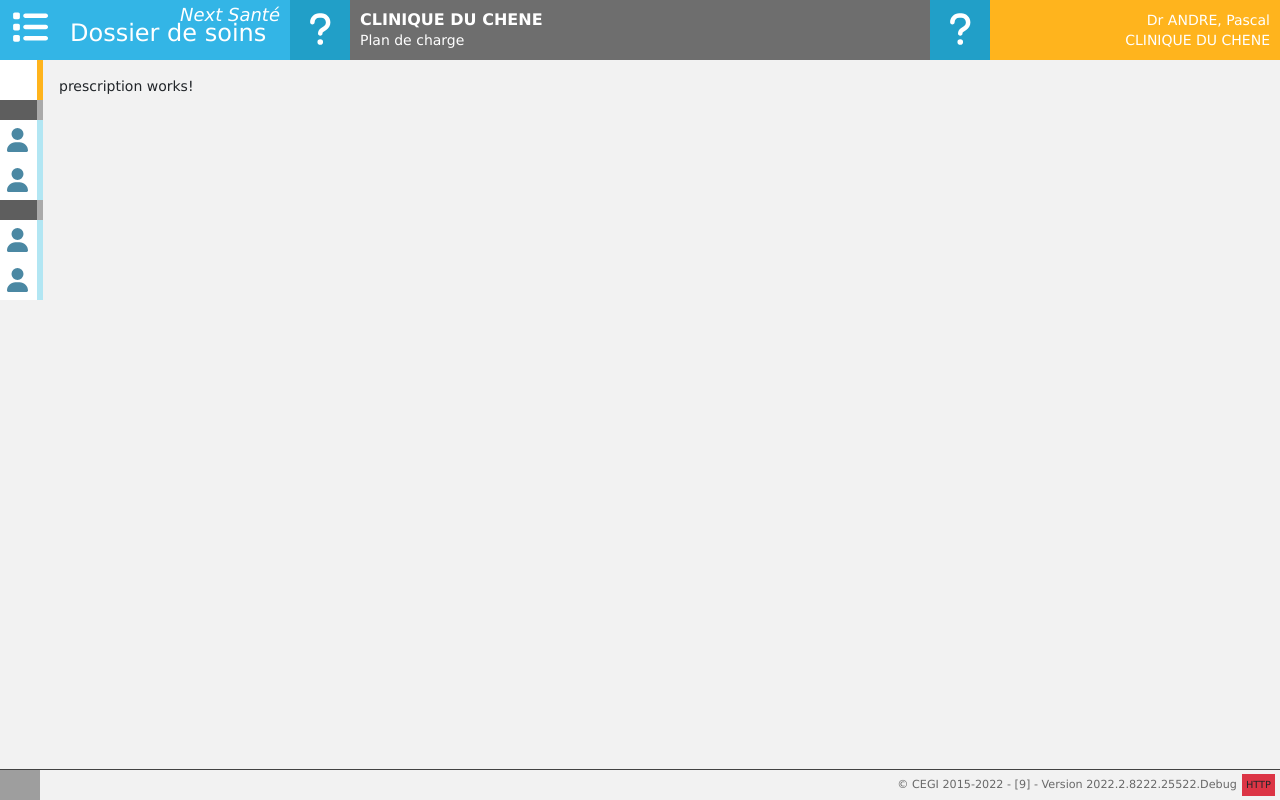
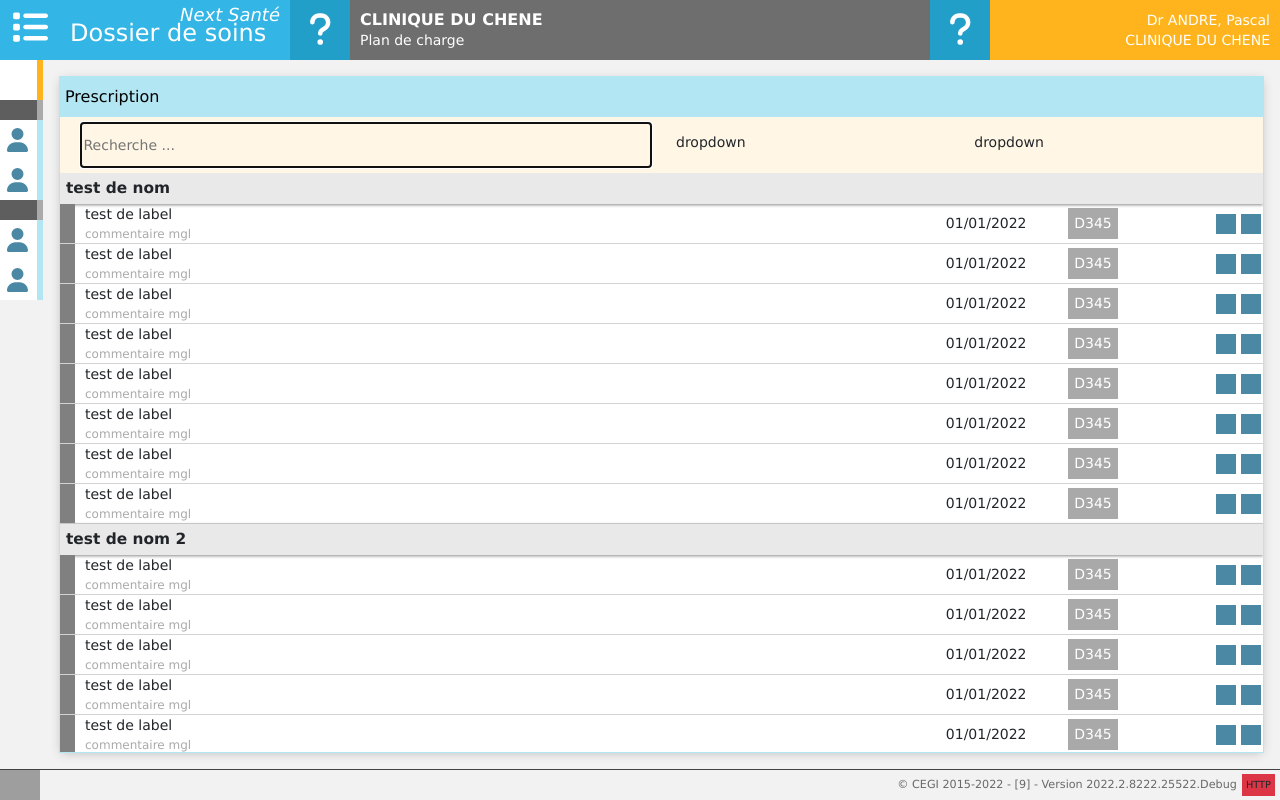
Before and after one commit to Drallireeh/angular-poc, an Angular app: page /prescription in a window 1280 px wide. Built offline with nearby package versions, Linux system fonts and the light colour scheme; grey boxes are pictures that could not be loaded.

Commit message:
Create panel prescription + dynamic title panel

```diff
--- a/angular.json
+++ b/angular.json
@@ -106,5 +106,8 @@
         }
       }
     }
+  },
+  "cli": {
+    "analytics": "22385333-dc94-4bd5-8149-33800ce16d6d"
   }
 }
--- a/src/app/allergies-pathologies/allergies-pathologies.component.html
+++ b/src/app/allergies-pathologies/allergies-pathologies.component.html
@@ -1,4 +1,4 @@
-<app-panel>
+<app-panel idString="allergPanelId" panelTitle="Allergies / Pathologies">
     <app-panel-body-filters>
         <div class="row">
             <div id="filter-input" class="col-md-6 col-lg-6 col-sm-6">
--- a/src/app/panel/panel.component.html
+++ b/src/app/panel/panel.component.html
@@ -1,5 +1,5 @@
 <div class="panel panel-primary flex-grow-1 flex-basis-none" id={{idString}}>
-    <app-panel-heading title="Allergies / Antécédents"></app-panel-heading>
+    <app-panel-heading title={{panelTitle}}></app-panel-heading>
     <app-panel-body>
         <ng-content></ng-content>
     </app-panel-body>
--- a/src/app/panel/panel.component.ts
+++ b/src/app/panel/panel.component.ts
@@ -7,6 +7,8 @@ import { Component, Input, OnInit } from '@angular/core';
 })
 export class PanelComponent implements OnInit {
   @Input() idString!: string;
+  @Input() panelTitle!: string;
+
 
   constructor() { }
 
--- a/src/app/panel/panel.module.ts
+++ b/src/app/panel/panel.module.ts
@@ -1,4 +1,4 @@
-import { NgModule } from '@angular/core';
+import { NgModule, NO_ERRORS_SCHEMA } from '@angular/core';
 import { CommonModule } from '@angular/common';
 import { PanelComponent } from './panel.component';
 import { PanelHeadingComponent } from '../panel-heading/panel-heading.component';
@@ -15,6 +15,9 @@ import { PanelBodyComponent } from '../panel-body/panel-body.component';
   ],
   exports: [
     PanelComponent
+  ],
+  schemas: [
+    NO_ERRORS_SCHEMA
   ]
 })
 export class PanelModule { }
--- a/src/app/prescription/prescription.component.html
+++ b/src/app/prescription/prescription.component.html
@@ -1 +1,17 @@
-<p>prescription works!</p>
+<app-panel idString='panelPrescId' panelTitle="Prescription">
+        <app-panel-body-filters>
+                <div class="row">
+                    <div id="filter-input" class="col-md-6 col-lg-6 col-sm-6">
+                        <input class="k-textbox" type="text" name="filter-input" value="" placeholder="Recherche ..."
+                            autofocus="" autocomplete="off">
+                    </div>
+                    <div class="col-md-3 col-lg-3 col-sm-3">
+                        dropdown
+                    </div>
+                    <div class="col-md-3 col-lg-3 col-sm-3">
+                        dropdown
+                    </div>
+                </div>
+            </app-panel-body-filters>
+            <app-list-of-elements></app-list-of-elements>
+</app-panel>
```
Also changed, not shown: 2 other files (tests, documents, lock files or other folders).
